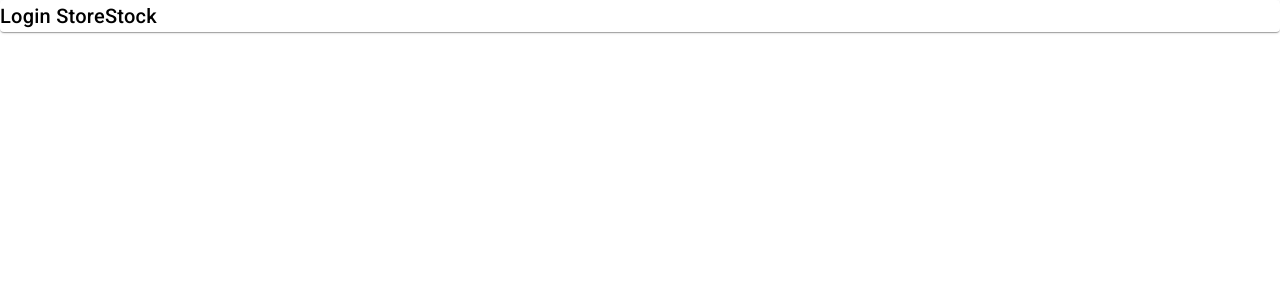
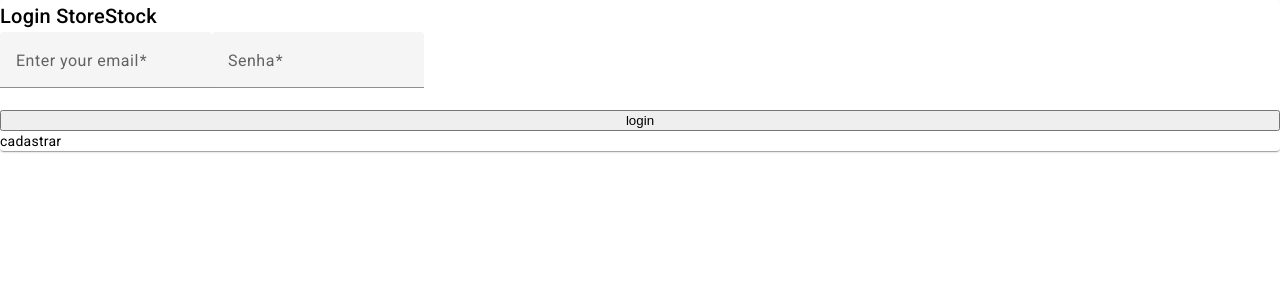
Before and after one commit to ThyagoLucas/Projex-System-Challenge-front, an Angular app: page /login in a window 1280 px wide. Shown: the top 300 px of the page. Built offline with nearby package versions, Linux system fonts and the light colour scheme.

Commit message:
feat: login inputs implementeds

```diff
--- a/src/app/auth/auth.service.ts
+++ b/src/app/auth/auth.service.ts
@@ -3,6 +3,8 @@
 import { Token, UserLogin } from './shared/account.model';
 import { HttpClient } from '@angular/common/http';
 import { environment } from 'src/environment/environment';
+import { Router } from '@angular/router';
+import { Observable } from 'rxjs';
 
 
 @Injectable({
@@ -10,20 +12,18 @@
 })
 export class AuthService {
 
-  constructor(private http: HttpClient, private showMessage: NotificationService) { }
+  token:Token;
 
-  async tryLogin(user:UserLogin){
+  constructor(private http: HttpClient, private showMessage: NotificationService, private router:Router) {
+    this.token = {token:''}
+   }
 
-    const token = await this.http.post<Token>(environment.endPoint+'/login', user).toPromise()
-    console.log(token);
+  tryLogin(user:UserLogin): Observable<Token>{
 
-    if(token && token.token){
-      window.localStorage.setItem('token', token.token);
-      return true
-    }
-
-    return false;
+    return this.http.post<Token>(environment.endPoint+'/login', user);
 
   }
 
+
+
 }
--- a/src/app/auth/login/login.component.html
+++ b/src/app/auth/login/login.component.html
@@ -1,6 +1,34 @@
-<div>
+
     <mat-card>
     <mat-card-title>Login StoreStock </mat-card-title>
 
+
+    <form>
+        <mat-form-field  >
+
+            <mat-label >Enter your email</mat-label>
+
+            <input matInput [formTarget] name="email" placeholder="exemplo@exemplo.com"  type="email" [required]="true">
+
+            </mat-form-field>
+
+            <mat-form-field>
+                <mat-label>Senha</mat-label>
+                <input matInput
+                    [(ngModel)]="userLogin.password"
+                    name="password"
+                    [required]="true"
+                    [minlength]="6"
+                    type="password"/>
+            </mat-form-field>
+
+
+
+    </form>
+
+            <button mat-raised-button (click)="login()">login</button>
+            <span (click)="toCreate()">cadastrar</span>
+
+
+
     </mat-card>
-</div>
--- a/src/app/auth/login/login.component.ts
+++ b/src/app/auth/login/login.component.ts
@@ -1,4 +1,8 @@
+import { Router } from '@angular/router';
+import { Token, UserLogin, UserCreate } from './../shared/account.model';
+import { AuthService } from './../auth.service';
 import { Component } from '@angular/core';
+import { NotificationService } from 'src/app/components/template/notification.service';
 
 
 @Component({
@@ -8,5 +12,36 @@
 })
 export class LoginComponent {
 
+  userLogin:UserLogin;
+  token:Token;
+
+  constructor(private authServ: AuthService, private msg: NotificationService, private router: Router){
+    this.userLogin ={
+      email:'', password:null||''
+    }
+    this.token = {token:''}
+  }
+
+  login(){
+
+
+    this.authServ.tryLogin(this.userLogin).subscribe(token => this.token = token);
+
+    if(this.token.token){
+      this.msg.showMessage('login efetuado com sucesso');
+      window.localStorage.setItem('token', this.token.token);
+      this.router.navigate(['home']);
+    }
+    else{
+      this.msg.showMessage('dados invalidos, tente novamente!');
+    }
+  }
+
+  toCreate():void{
+    this.router.navigate(['cadastro'])
+  }
+
+
+
 
 }
--- a/src/app/components/template/notification.service.ts
+++ b/src/app/components/template/notification.service.ts
@@ -6,7 +6,9 @@
 })
 export class NotificationService {
 
-  constructor(private snackbar : MatSnackBar){ }
+  constructor(public snackbar : MatSnackBar){
+
+  }
 
 
   showMessage(msg:string):void{
```
Also changed, not shown: src/app/app.module.ts (+14 -4 lines).
